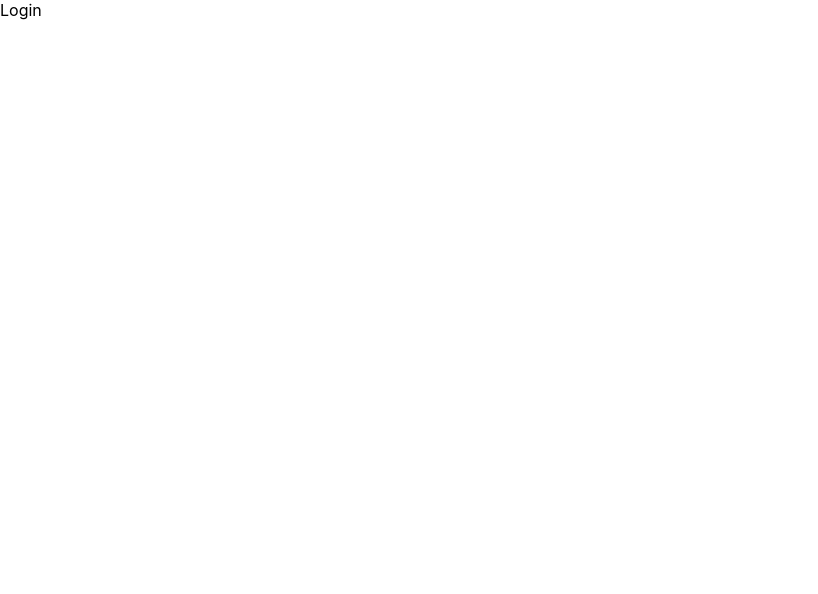
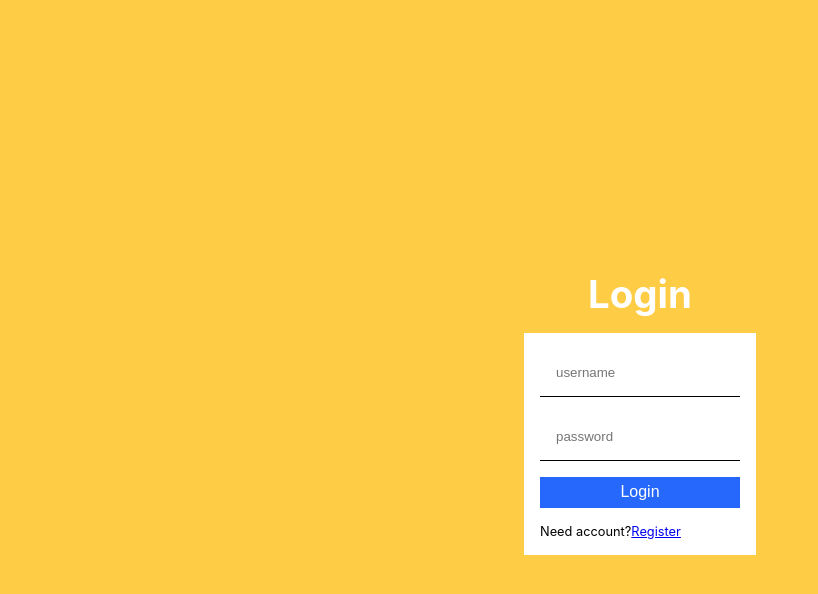
Before and after one commit to dovjas/BlogApp, a React (Create React App) app: page /login in a window 1280 px wide. Shown: the top 594 px of the page, without its empty margins (0-818 px from the left). Built offline with nearby package versions, Linux system fonts and the light colour scheme.

Commit message:
created - login form and style

```diff
--- a/package.json
+++ b/package.json
@@ -10,6 +10,7 @@
     "react-dom": "^18.2.0",
     "react-router-dom": "^6.4.1",
     "react-scripts": "5.0.1",
+    "sass": "^1.55.0",
     "web-vitals": "^2.1.4"
   },
   "scripts": {
--- a/src/App.js
+++ b/src/App.js
@@ -1,4 +1,5 @@
 import { createBrowserRouter, RouterProvider, Route} from 'react-router-dom'
+import "./style.scss";
 import Home from "./pages/Home";
 import Blog from "./pages/Blog";
 import CreateBlog from "./pages/CreateBlog";
--- a/src/pages/Login.jsx
+++ b/src/pages/Login.jsx
@@ -1,8 +1,17 @@
-import React from 'react'
+import React from "react";
+import { Link } from "react-router-dom";
 
 const Login = () => {
   return (
-    <div>Login</div>
+    <div className="auth">
+      <h1>Login</h1>
+      <form>
+        <input type="text" placeholder="username" />
+        <input type="password" placeholder="password" />
+        <button>Login</button>
+        <span>Need account?<Link to="/register">Register</Link></span>
+      </form>
+    </div>
   )
 }
 
--- /dev/null
+++ b/src/style.scss
@@ -0,0 +1,51 @@
+$lightGold:#FECD45;
+$lightBlue:#2568FB;
+
+.app {
+    .container{
+
+        //LOGIN & REGISTER
+        .auth{
+            height: 100vh;
+            display: flex;
+            flex-direction: column;
+            justify-content: center;
+            align-items: center;
+            background-color: $lightGold;
+
+            h1{
+                color: #fff;
+                font-size: 2.4rem;
+                margin-bottom: 1rem;
+            }
+
+            form{
+                width: 200px;
+                gap: 1rem;
+                display: flex;
+                flex-direction: column;
+                padding: 1rem;
+                background-color: #fff;
+
+                input{
+                    padding: 1rem;
+                    border: none;
+                    border-bottom: 1px solid #000;
+                }
+
+                button{
+                    padding: .4rem;
+                    border: none;
+                    background-color: $lightBlue;
+                    color: #fff;
+                    font-size: 1rem;
+                    cursor: pointer;
+                }
+                span{
+                    font-size: .8rem;
+                }
+            };
+        }
+
+    }
+}
```
Also changed, not shown: 1 other file (tests, documents, lock files or other folders).
